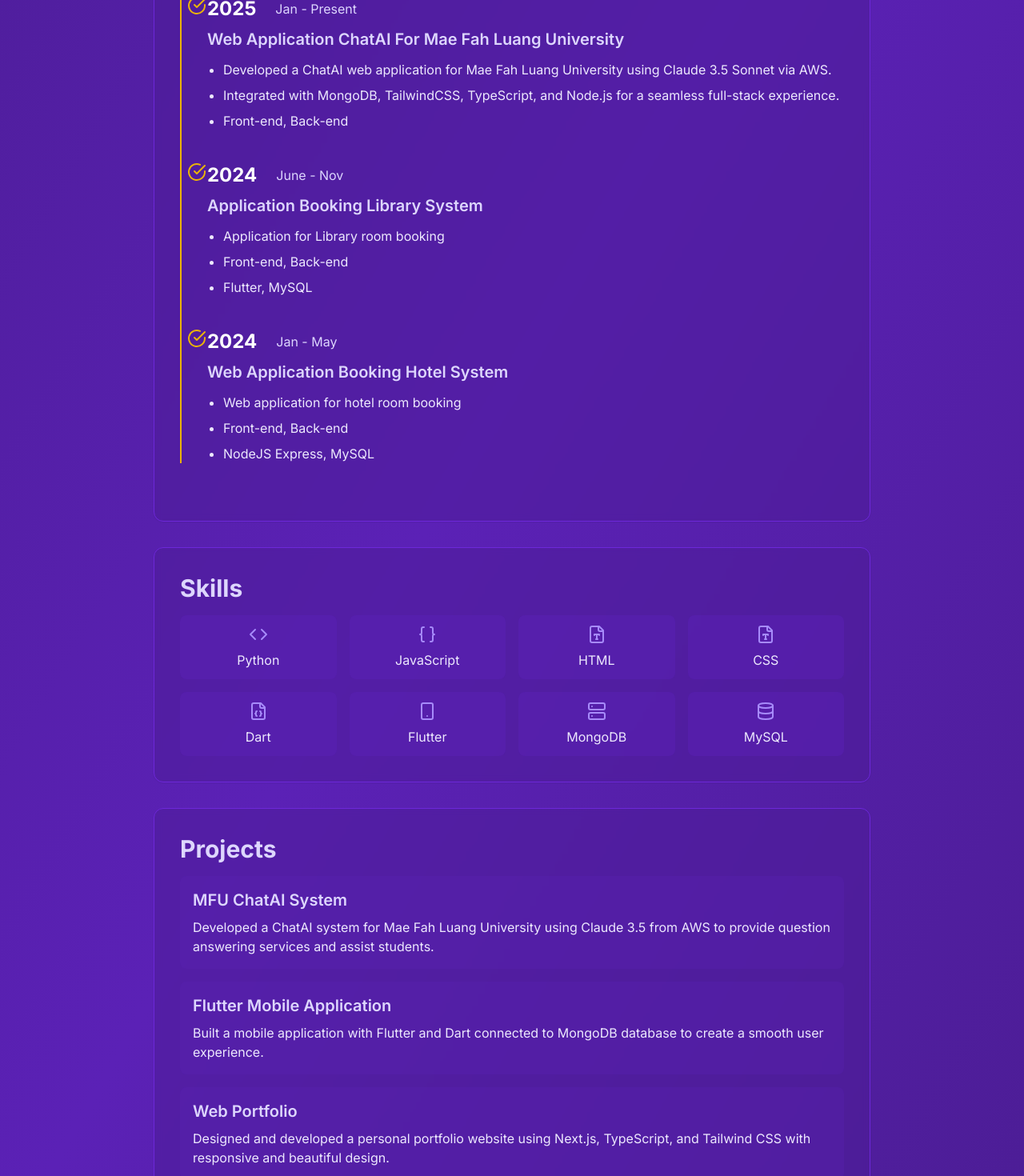
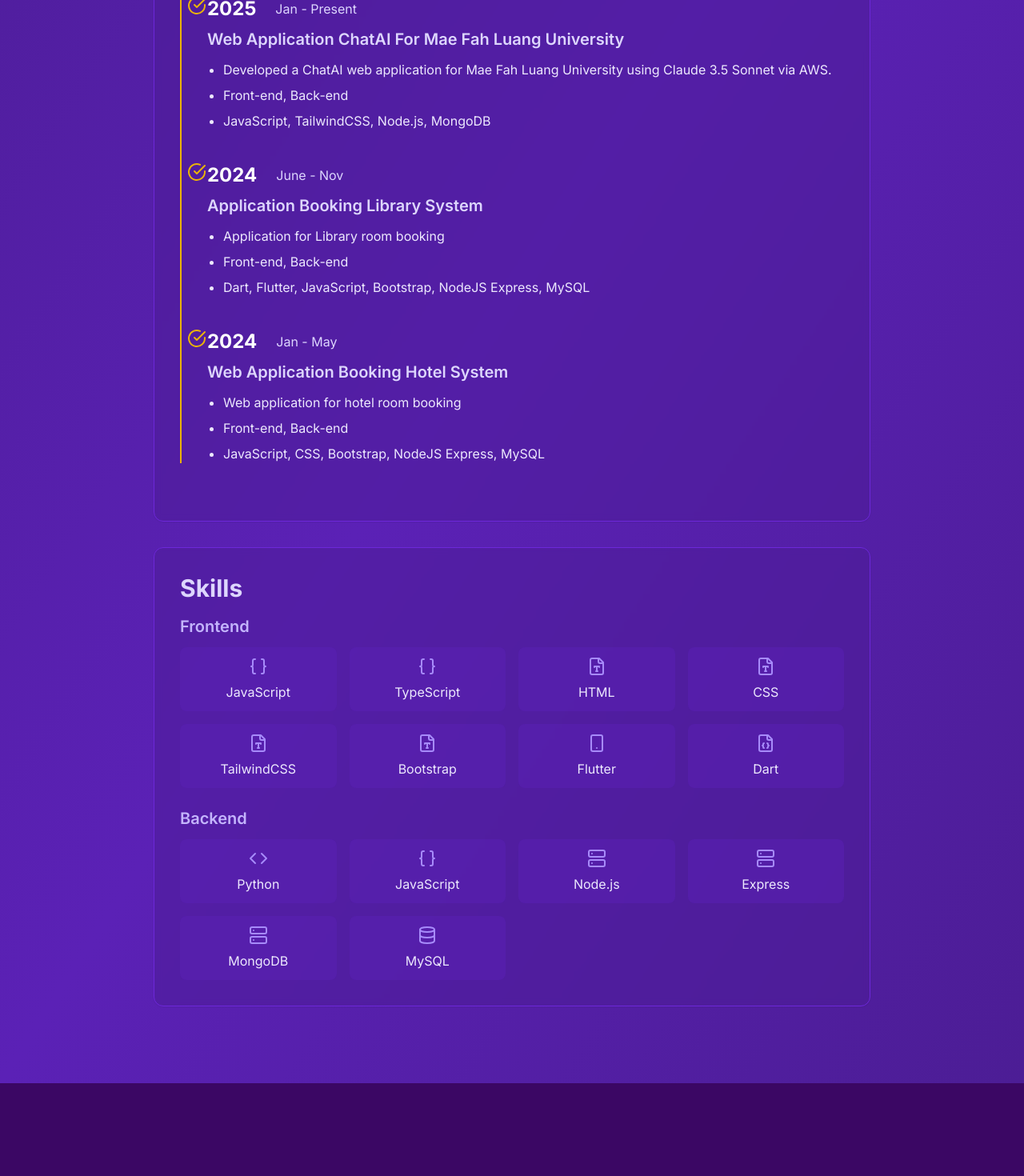
Before and after one commit to nalikanon/Introduce-myself, a Next.js app: page / in a window 1280 px wide. Shown: the part 620-2090 px from the top of the page at 80% size. After the commit the page ends 1974 px from the top, so only its background shows below. Built offline with nearby package versions, Linux system fonts and the light colour scheme.

Commit message:
front / back

```diff
--- a/src/app/page.tsx
+++ b/src/app/page.tsx
@@ -59,8 +59,8 @@ export default function Home() {
                 <h4 className="text-xl font-semibold text-purple-200 mb-3">Web Application ChatAI For Mae Fah Luang University</h4>
                 <ul className="list-disc pl-5 space-y-2 text-purple-100">
                   <li>Developed a ChatAI web application for Mae Fah Luang University using Claude 3.5 Sonnet via AWS.</li>
-                  <li>Integrated with MongoDB, TailwindCSS, TypeScript, and Node.js for a seamless full-stack experience.</li>
                   <li>Front-end, Back-end</li>
+                  <li>JavaScript, TailwindCSS, Node.js, MongoDB</li>
                 </ul>
               </div>
 
@@ -77,7 +77,7 @@ export default function Home() {
                 <ul className="list-disc pl-5 space-y-2 text-purple-100">
                   <li>Application for Library room booking</li>
                   <li>Front-end, Back-end</li>
-                  <li>Flutter, MySQL</li>
+                  <li>Dart, Flutter, JavaScript, Bootstrap, NodeJS Express, MySQL</li>
                 </ul>
               </div>
 
@@ -94,7 +94,7 @@ export default function Home() {
                 <ul className="list-disc pl-5 space-y-2 text-purple-100">
                   <li>Web application for hotel room booking</li>
                   <li>Front-end, Back-end</li>
-                  <li>NodeJS Express, MySQL</li>
+                  <li>JavaScript, CSS, Bootstrap, NodeJS Express, MySQL</li>
                 </ul>
               </div>
             </div>
@@ -103,8 +103,12 @@ export default function Home() {
           {/* Skills Section */}
           <Card className="p-8 card-blur mb-8">
             <h2 className="text-3xl font-bold mb-4 text-purple-200">Skills</h2>
+
+            {/* Frontend Skills */}
+            <div className="mb-6">
+              <h3 className="text-xl font-semibold mb-3 text-purple-300">Frontend</h3>
               <div className="grid grid-cols-2 md:grid-cols-4 gap-4">
-              {["Python", "JavaScript", "HTML", "CSS", "Dart", "Flutter", "MongoDB", "MySQL"].map((skill, index) => (
+                {["JavaScript", "TypeScript", "HTML", "CSS", "TailwindCSS", "Bootstrap", "Flutter", "Dart"].map((skill, index) => (
                   <div
                     key={skill}
                     className="skill-item animate-skills"
@@ -115,32 +119,26 @@ export default function Home() {
                   </div>
                 ))}
               </div>
-          </Card>
+            </div>
 
-          {/* Projects Section */}
-          <Card className="p-8 card-blur">
-            <h2 className="text-3xl font-bold mb-4 text-purple-200">Projects</h2>
-            <div className="space-y-4">
-              <div className="p-4 bg-purple-800/30 rounded-lg">
-                <h3 className="text-xl font-semibold text-purple-200 mb-2">MFU ChatAI System</h3>
-                <p className="text-purple-100">
-                  Developed a ChatAI system for Mae Fah Luang University using Claude 3.5 from AWS to provide question answering services and assist students.
-                </p>
+            {/* Backend Skills */}
+            <div>
+              <h3 className="text-xl font-semibold mb-3 text-purple-300">Backend</h3>
+              <div className="grid grid-cols-2 md:grid-cols-4 gap-4">
+                {["Python", "JavaScript", "Node.js", "Express", "MongoDB", "MySQL"].map((skill, index) => (
+                  <div
+                    key={skill}
+                    className="skill-item animate-skills"
+                    style={{ animationDelay: `${index * 0.1}s` }}
+                  >
+                    <SkillIcon name={skill} />
+                    {skill}
                   </div>
-              <div className="p-4 bg-purple-800/30 rounded-lg">
-                <h3 className="text-xl font-semibold text-purple-200 mb-2">Flutter Mobile Application</h3>
-                <p className="text-purple-100">
-                  Built a mobile application with Flutter and Dart connected to MongoDB database to create a smooth user experience.
-                </p>
-              </div>
-              <div className="p-4 bg-purple-800/30 rounded-lg">
-                <h3 className="text-xl font-semibold text-purple-200 mb-2">Web Portfolio</h3>
-                <p className="text-purple-100">
-                  Designed and developed a personal portfolio website using Next.js, TypeScript, and Tailwind CSS with responsive and beautiful design.
-                </p>
+                ))}
               </div>
             </div>
           </Card>
+
         </div>
       </div>
     </main>
--- a/src/components/SkillIcon.tsx
+++ b/src/components/SkillIcon.tsx
@@ -1,5 +1,5 @@
 import { ReactNode } from "react";
-import { Database, Code, FileJson, Server, Braces, FileType, Smartphone } from "lucide-react";
+import { Database, Code, FileJson, Server, Braces, FileType, Smartphone, Globe, Cloud, Api, GraphQL } from "lucide-react";
 
 interface SkillIconProps {
   name: string;
@@ -7,6 +7,7 @@ interface SkillIconProps {
 
 export function SkillIcon({ name }: SkillIconProps): ReactNode {
   const iconMap: Record<string, ReactNode> = {
+    // Frontend
     "Python": <Code className="h-6 w-6 mb-2 mx-auto text-purple-400" />,
     "Dart": <FileJson className="h-6 w-6 mb-2 mx-auto text-purple-400" />,
     "CSS": <FileType className="h-6 w-6 mb-2 mx-auto text-purple-400" />,
@@ -15,6 +16,16 @@ export function SkillIcon({ name }: SkillIconProps): ReactNode {
     "HTML": <FileType className="h-6 w-6 mb-2 mx-auto text-purple-400" />,
     "MongoDB": <Server className="h-6 w-6 mb-2 mx-auto text-purple-400" />,
     "Flutter": <Smartphone className="h-6 w-6 mb-2 mx-auto text-purple-400" />,
+    "TypeScript": <Braces className="h-6 w-6 mb-2 mx-auto text-purple-400" />,
+    "TailwindCSS": <FileType className="h-6 w-6 mb-2 mx-auto text-purple-400" />,
+    "Bootstrap": <FileType className="h-6 w-6 mb-2 mx-auto text-purple-400" />,
+    "Node.js": <Server className="h-6 w-6 mb-2 mx-auto text-purple-400" />,
+    "Express": <Server className="h-6 w-6 mb-2 mx-auto text-purple-400" />,
+
+    // Backend
+    "AWS": <Cloud className="h-6 w-6 mb-2 mx-auto text-purple-400" />,
+    "RESTful API": <Api className="h-6 w-6 mb-2 mx-auto text-purple-400" />,
+    "GraphQL": <Code className="h-6 w-6 mb-2 mx-auto text-purple-400" />,
   };
 
   return iconMap[name] || null;
```
Lines whose indentation alone changed are shown as unchanged.
